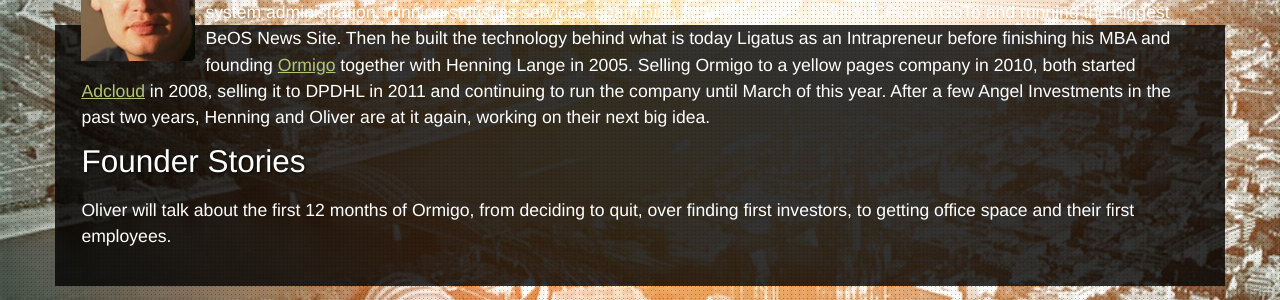
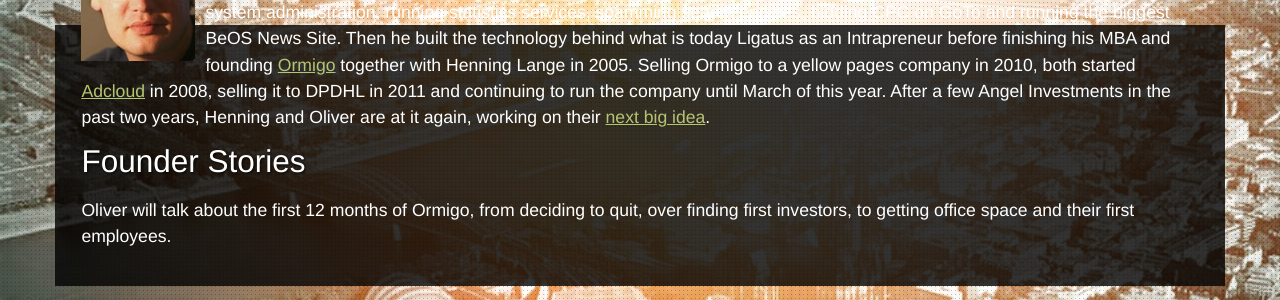
Before and after one commit to InteractiveCologne/interactivecologne.github.com, a Jekyll site: the page built from oliver-thylmann.html, in a window 1280 px wide and 900 px high. Shown: the part 321-621 px from the top of the window. Built offline with Jekyll 4.4.1, drawn with Linux system fonts in a browser that asks for light colours; nearby versions of some CDN libraries.

Commit message:
linked a link

```diff
--- a/oliver-thylmann.html
+++ b/oliver-thylmann.html
@@ -6,7 +6,7 @@
       <div class="content">
         <h2>Axel Quack</h2>
         <p class="speaker">
-          <img class="speaker" src="assets/images/speaker/oliver-thylmann.jpg" alt="Oliver Thylmann"/><a href="#oliver-thylmann" name="oliver-thylmann"><strong>Oliver Thylmann</strong></a><br/>Husband, father of 2 kids, Developer Whisperer and First Adopter, Oliver has founded companies since university times, doing system administration, running statistics services, spamming search engines, bidding CPC on GoTo and running the biggest BeOS News Site. Then he built the technology behind what is today Ligatus as an Intrapreneur before finishing his MBA and founding <a href="https://ormigo.com/">Ormigo</a> together with Henning Lange in 2005. Selling Ormigo to a yellow pages company in 2010, both started <a href="http://adcloud.com/">Adcloud</a> in 2008, selling it to DPDHL in 2011 and continuing to run the company until March of this year. After a few Angel Investments in the past two years, Henning and Oliver are at it again, working on their next big idea.
+          <img class="speaker" src="assets/images/speaker/oliver-thylmann.jpg" alt="Oliver Thylmann"/><a href="#oliver-thylmann" name="oliver-thylmann"><strong>Oliver Thylmann</strong></a><br/>Husband, father of 2 kids, Developer Whisperer and First Adopter, Oliver has founded companies since university times, doing system administration, running statistics services, spamming search engines, bidding CPC on GoTo and running the biggest BeOS News Site. Then he built the technology behind what is today Ligatus as an Intrapreneur before finishing his MBA and founding <a href="https://ormigo.com/">Ormigo</a> together with Henning Lange in 2005. Selling Ormigo to a yellow pages company in 2010, both started <a href="http://adcloud.com/">Adcloud</a> in 2008, selling it to DPDHL in 2011 and continuing to run the company until March of this year. After a few Angel Investments in the past two years, Henning and Oliver are at it again, working on their <a href="http://d27y.com">next big idea</a>.
         </p>
       </div>
 
--- a/startup.html
+++ b/startup.html
@@ -79,7 +79,7 @@
 					<img class="speaker" src="assets/images/speaker/marc-sieberger.jpg" alt="Marc Sieberger"/><a href="#marc-sieberger" name="marc-sieberger"><strong>Marc Sieberger</strong></a><br/>Founder & COO/CFO Doo. As entrepreneur and investor Marc knows both sides of the table. In his role as co-founder of e42 Marc enjoys working with dedicated, visionary founders to create innovative products and disruptive business models. e42 has seed funded and coached companies like 6Wunderkinder, kaufDA, myTaxi and Robot Media. Prior to e42, Marc led ip.labs as COO & CFO from a startup to an established worldwide leading photo service software provider and its acquisition by FUJIFILM Corp. In 2011 he co-founded doo and set off on his next mission - reinvent the way we work with documents and information. Marc is a frequent speaker at international tech events. He's talking about <em>"Business model design in the app-economy"</em>.
 				</p>
 				<p class="speaker">
-				  <img class="speaker" src="assets/images/speaker/oliver-thylmann.jpg" alt="Oliver Thylmann"/><a href="#oliver-thylmann" name="oliver-thylmann"><strong>Oliver Thylmann</strong></a><br/>Husband, father of 2 kids, Developer Whisperer and First Adopter, Oliver has founded companies since university times, doing system administration, running statistics services, spamming search engines, bidding CPC on GoTo and running the biggest BeOS News Site. Then he built the technology behind what is today Ligatus as an Intrapreneur before finishing his MBA and founding <a href="https://ormigo.com/">Ormigo</a> together with Henning Lange in 2005. Selling Ormigo to a yellow pages company in 2010, both started <a href="http://adcloud.com/">Adcloud</a> in 2008, selling it to DPDHL in 2011 and continuing to run the company until March of this year. After a few Angel Investments in the past two years, Henning and Oliver are at it again, working on their next big idea.
+				  <img class="speaker" src="assets/images/speaker/oliver-thylmann.jpg" alt="Oliver Thylmann"/><a href="#oliver-thylmann" name="oliver-thylmann"><strong>Oliver Thylmann</strong></a><br/>Husband, father of 2 kids, Developer Whisperer and First Adopter, Oliver has founded companies since university times, doing system administration, running statistics services, spamming search engines, bidding CPC on GoTo and running the biggest BeOS News Site. Then he built the technology behind what is today Ligatus as an Intrapreneur before finishing his MBA and founding <a href="https://ormigo.com/">Ormigo</a> together with Henning Lange in 2005. Selling Ormigo to a yellow pages company in 2010, both started <a href="http://adcloud.com/">Adcloud</a> in 2008, selling it to DPDHL in 2011 and continuing to run the company until March of this year. After a few Angel Investments in the past two years, Henning and Oliver are at it again, working on their <a href="http://d27y.com">next big idea</a>.
 				</p>
 				<p class="speaker">
 					<img class="speaker" src="assets/images/speaker/nils-zuendorf.jpg" alt="Nils Zündorf"/><a href="#nils-zuendorf" name="nils-zuendorf"><strong>Nils Zündorf</strong></a><br/>Nils is mentor of several startups and founder of <a title=Gruenderkey href="http://gruenderkey.de" target="_blank">gruenderkey.de</a> - an exclusive club for founders. <em>One of the biggest issues of Startups is miscommunication of tech and biz people. This festival should bring them closer together!</em> <strong>Finding CTOs and other technical talent– avoiding the most common misconceptions </strong> - The majority of startups focus on technical innovation, or are at least based on a scaleable and complex technical infrastructure. The high competition for excellent hackers and a multitalented CTO often results in a never ending hiring process. Learn how to attract these talents without high paychecks or a safe future. What are the pains and gains of people with technical backgrounds? Nils Zündorf will talk about the most common pitfalls and explain with practical examples and guerrilla marketing techniques how to solve them.
```
